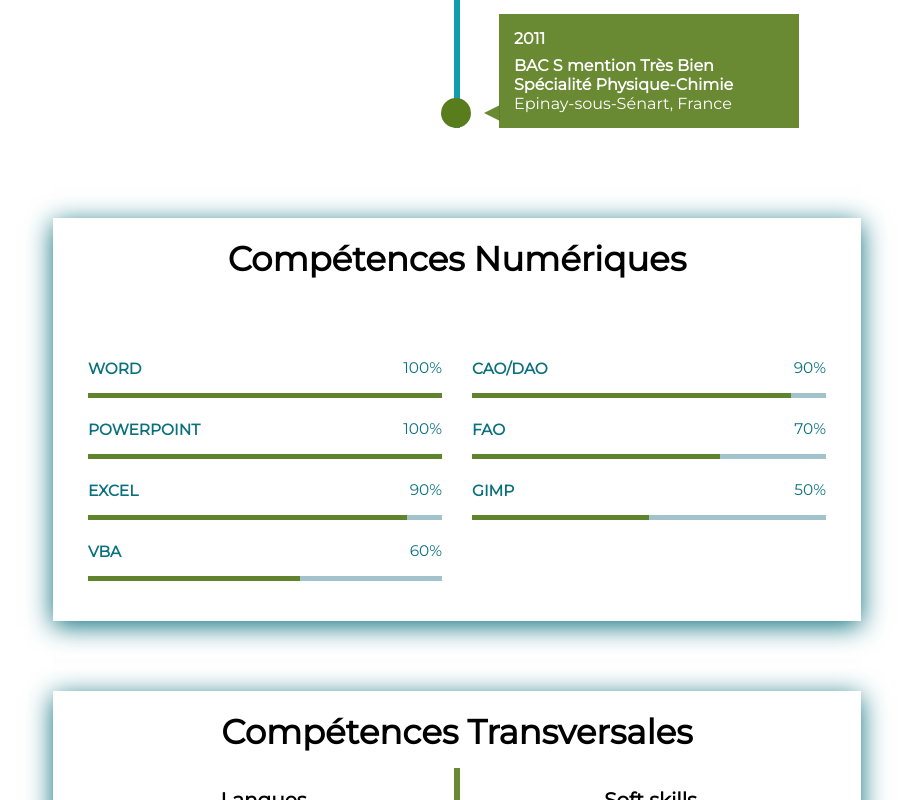
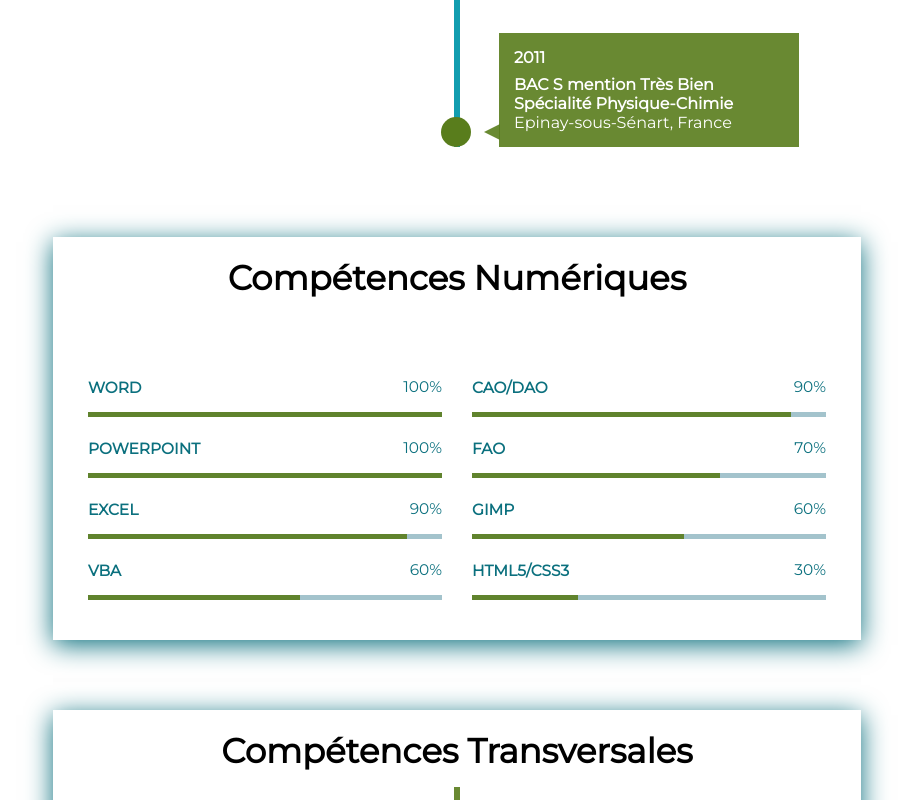
Before and after one commit to Lisamunsy/codedecouverte, a website: page index.html in a window 1280 px wide. Shown: the part 1674-2474 px from the top of the page, without its empty margins (183-1096 px from the left). Drawn offline with Linux system fonts and the light colour scheme.

Commit message:
compétences et formation Changements et détails apportés.

```diff
--- a/index.html
+++ b/index.html
@@ -19,7 +19,8 @@
       <h1>Lisa Munsy</h1>
     </header>
 
-    <!--<section class="carte" style="position: relative; position:sticky; top: 0;width: auto; background-color: white; border: solid lightblue">
+    <!--Trouver comment faire un badge flottant
+      <section class="carte" style="position: relative; position:sticky; top: 0;width: auto; background-color: white; border: solid lightblue">
      Lisa Munsy
     </br>28 ans
     </br>N°: 06.21.68.07.75
@@ -46,7 +47,7 @@
           <div class="bubble">
             <time>2014 - 2016</time>
             <span>IUT Genie Mecanique et Productique</span>
-            <br />Evry, France
+            <br />(Diplôme non validé) <br/>Evry, France
           </div>
         </li>
         <!-- Fin expérience 1 -->
@@ -134,8 +135,15 @@
           <div class="progress-container">
             <span class="progress-badge">GIMP</span>
             <div class="progress">
-              <div class="progress-bar" style="width: 50%;"></div>
-              <span class="progress-value">50%</span>
+              <div class="progress-bar" style="width: 60%;"></div>
+              <span class="progress-value">60%</span>
+            </div>
+          </div>
+          <div class="progress-container">
+            <span class="progress-badge">HTML5/CSS3</span>
+            <div class="progress">
+              <div class="progress-bar" style="width: 30%;"></div>
+              <span class="progress-value">30%</span>
             </div>
           </div>
         </div>
```
